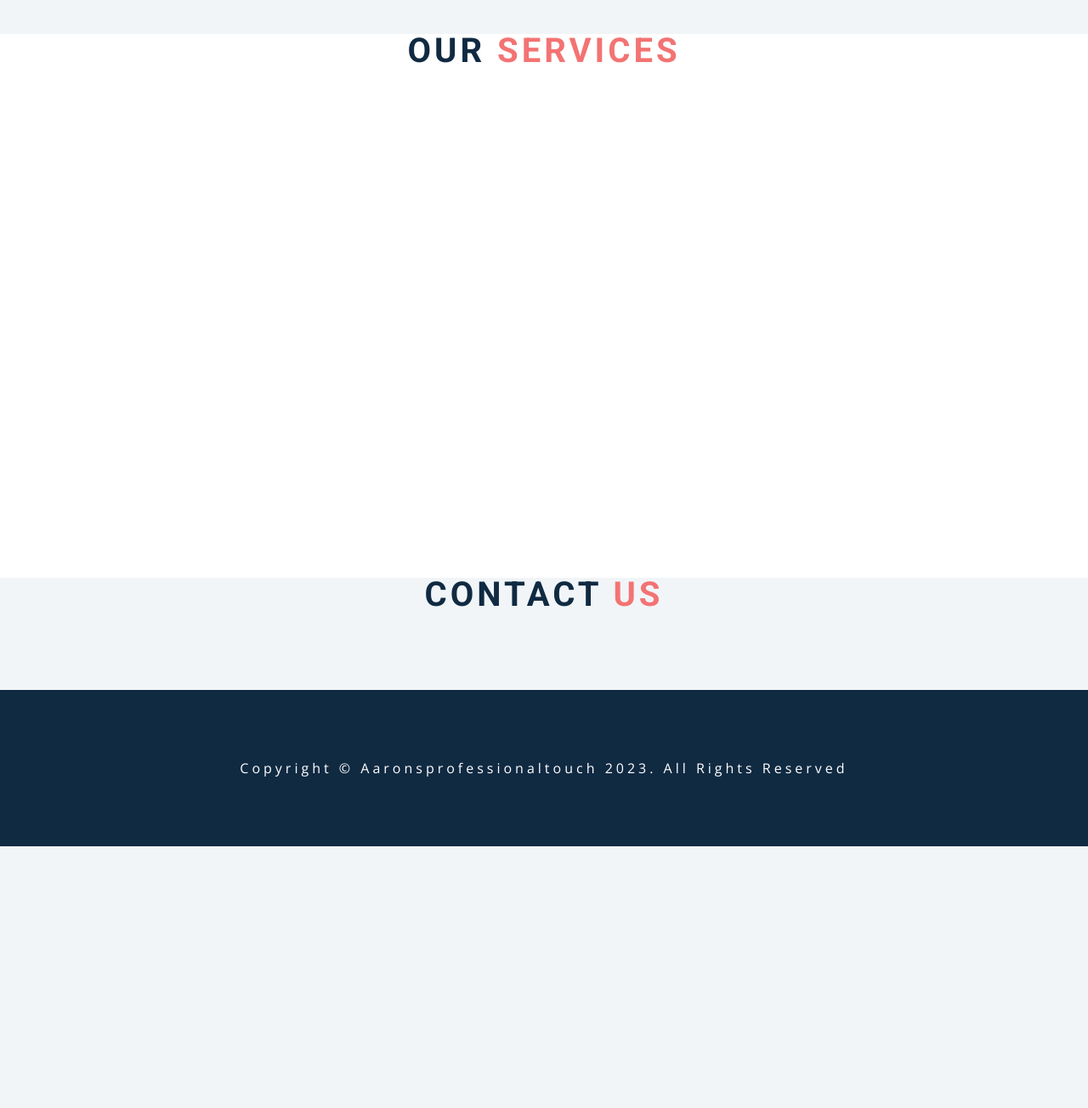
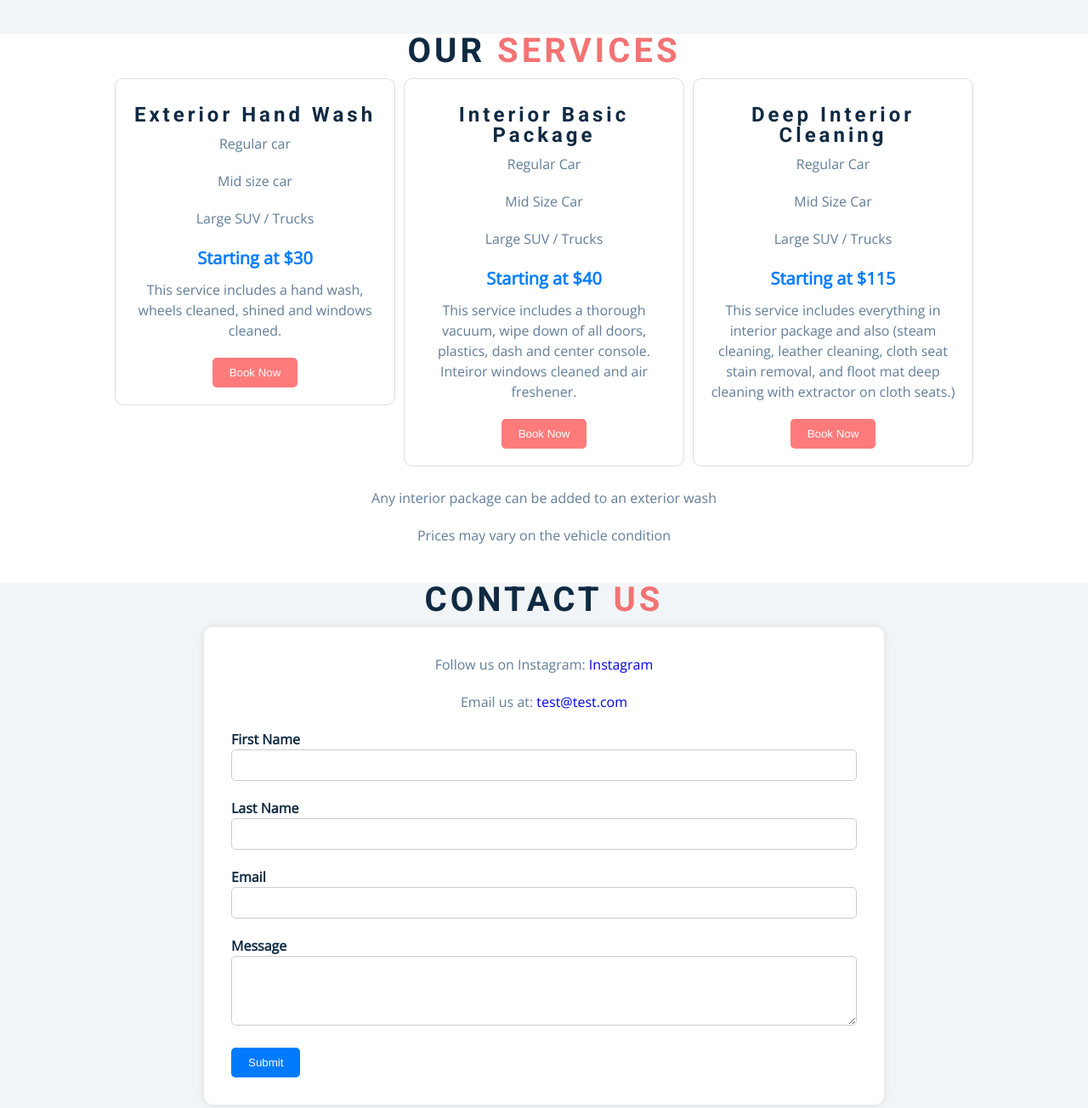
Before and after one commit to moisesortega/aaronsdetail, a plain HTML site: page index.html in a window 1280 px wide. Shown: the part 1640-2944 px from the top of the page at 85% size. Before the commit the page ends 2636 px from the top, so only its background shows below. Drawn offline with nearby package versions, Linux system fonts and the light colour scheme.

Commit message:
bug fixes

```diff
--- a/index.html
+++ b/index.html
@@ -59,20 +59,79 @@
       <div class="title">
         <h2>about <span>us</span></h2>
       </div>
-        <div class="bodytext section-center">
+      <div class="aboutus-container">
+          <img src="aaronphoto.jpg" alt="Detailing photo" />
           <p>I'm Aaron, the proud owner of a Patterson-based detailing business, serving our community for four years. Our strong customer relationships are the heart of our success. We're dedicated to providing top-notch services and ensuring your vehicles shines like new. Contact us today for a personalized detailing experience!</p>
-        </div>
+      </div>
     </section>
     <!-- services -->
     <section id="services" class="section">
       <div class="title">
         <h2>our <span>services</span></h2>
       </div>
+      <div class="package-container">
+        <div class="package-card">
+          <h2>Exterior Hand Wash</h2>
+          <p>Regular car</p>
+          <p>Mid size car</p>
+          <p>Large SUV / Trucks</p>
+          <p class="price">Starting at $30</p>
+          <p>This service includes a hand wash, wheels cleaned, shined and windows cleaned. </p>
+          <a href="#contact"><button class="buy-button">Book Now</button></a>
+        </div>
+
+        <div class="package-card">
+          <h2>Interior Basic Package</h2>
+          <p>Regular Car</p>
+          <p>Mid Size Car</p>
+          <p>Large SUV / Trucks</p>
+          <p class="price">Starting at $40</p>
+          <p>This service includes a thorough vacuum, wipe down of all doors, plastics, dash and center console. Inteiror windows cleaned and air freshener. </p>
+          <a href="#contact"><button class="buy-button">Book Now</button></a>
+        </div>
+
+        <div class="package-card">
+          <h2>Deep Interior Cleaning</h2>
+          <p>Regular Car</p>
+          <p>Mid Size Car</p>
+          <p>Large SUV / Trucks</p>
+          <p class="price">Starting at $115</p>
+          <p>This service includes everything in interior package and also (steam cleaning, leather cleaning, cloth seat stain removal, and floot mat deep cleaning with extractor on cloth seats.)</p>
+          <a href="#contact"><button class="buy-button">Book Now</button></a>
+        </div>
+      </div>
+      <div id="aligntext">
+        <p>Any interior package can be added to an exterior wash</p>
+        <p>Prices may vary on the vehicle condition</p>
+      </div>
     </section>
     <!-- contact -->
     <section id="contact" class="section">
       <div class="title">
         <h2>contact <span>us</span></h2>
+      </div>
+      <div class="contact-container">
+        <p>Follow us on Instagram: <a href="https://www.instagram.com/aarons_professional_touch/" target="_blank">Instagram</a></p>
+        <p>Email us at: <a href="mailto:contact@yourwebsite.com">test@test.com</a></p>
+        <form class="contact-form" action="#" method="POST">
+            <div class="form-group">
+              <label for="first-name">First Name</label>
+              <input type="text" id="first-name" name="first-name" required>
+            </div>
+            <div class="form-group">
+              <label for="last-name">Last Name</label>
+              <input type="text" id="last-name" name="last-name" required>
+            </div>
+            <div class="form-group">
+              <label for="email">Email</label>
+              <input type="email" id="email" name="email" required>
+            </div>
+            <div class="form-group">
+              <label for="message">Message</label>
+              <textarea id="message" name="message" rows="4" required></textarea>
+            </div>
+            <button type="submit" class="submit-button">Submit</button>
+          </form>
       </div>
     </section>
     <!-- footer -->
--- a/styles.css
+++ b/styles.css
@@ -170,7 +170,13 @@ p {
 }
 /* section */
 .section {
-  padding-bottom: 5rem;
+  padding-bottom: 1.5rem;
+}
+
+.section img {
+  max-width: 28%;
+  height: auto;
+  align-content: center;
 }
 
 .section-center {
@@ -323,8 +329,14 @@ header {
   .container p {
     max-width: 40rem;
   }
+
+  .package-card {
+    width: 100%;
+    height: auto;
+    margin-bottom: 20px
+  }
 }
-/* sections and title */
+/* sections, title  */
 .title h2 {
   text-align: center;
   text-transform: uppercase;
@@ -332,18 +344,24 @@ header {
 .title span {
   color: var(--clr-secondary);
 }
-.bodytext {
-  text-align: center;
-}
 
 #about,
 #services,
-#tours {
+#contact {
+  text-align: center;
   height: 80vh;
 }
 #services {
+  height: auto;
   background: var(--clr-white);
 }
+#about img {
+  max-width: 100%; /* Ensure the image stays within its container */
+  height: auto; /* Maintain the aspect ratio of the image */
+  width: 15%;
+  align-items: center;
+}
+
 footer {
   background: var(--clr-grey-1);
   padding: 5rem 1rem;
@@ -388,3 +406,133 @@ footer p {
     transform: scale(1);
   }
 }
+
+/* Package cars */
+
+#aligntext {
+  text-align: center;
+  margin-top: 5px;
+}
+
+/* Package card container */
+.package-container {
+  display: flex;
+  flex-wrap: wrap;
+  justify-content: center;
+  align-items: flex-start;
+  gap: 10px;
+}
+
+.package-card {
+  width: 330px;
+  border: 1px solid #ddd;
+  border-radius: 10px;
+  padding: 20px;
+  text-align: center;
+}
+
+/* Package name */
+.package-card h2 {
+  font-size: 24px;
+  margin: 10px 0;
+}
+
+/* Package description */
+.package-card p {
+  font-size: 16px;
+}
+
+/* Price */
+.package-card .price {
+  font-size: 20px;
+  font-weight: bold;
+  color: #007bff;
+  margin: 10px 0;
+}
+
+/* Buy Now Button */
+.package-card .buy-button {
+  background-color: #ff7b7b;
+  color: #fff;
+  padding: 10px 20px;
+  border: none;
+  border-radius: 5px;
+  cursor: pointer;
+  transition: background-color 0.3s ease;
+}
+
+.package-card .buy-button:hover {
+  background-color: #ff0000;
+}
+
+/* About Us Container */
+.aboutus-container {
+  text-align: center; /* Center-align the content within the div */
+}
+
+.aboutus-container img {
+  display: block; /* Ensures margin:auto works correctly */
+  margin: 0 auto; /* Center the image horizontally */
+  max-width: 100%; /* Ensure the image does not exceed its container */
+  height: auto; /* Maintain aspect ratio of the image */
+}
+
+.aboutus-container p {
+  margin-top: 30px; /* Add some space between the image and the text */
+  font-size: 16px; /* Adjust the font size as needed */
+  color: #333;
+  text-align: center;
+  padding-left: 5%;
+  padding-right: 5%;
+}
+
+/* Contact Container */
+.contact-container {
+  max-width: 800px;
+  margin: 0 auto;
+  padding: 2rem;
+  background-color: #fff;
+  border-radius: 10px;
+  box-shadow: 0 0 10px rgba(0, 0, 0, 0.1);
+}
+
+/* Contact form styles */
+.contact-form {
+  text-align: left;
+}
+
+.form-group {
+  margin-bottom: 20px;
+}
+
+label {
+  display: block;
+  font-weight: bold;
+}
+
+input[type="text"],
+input[type="email"],
+textarea {
+  width: 100%;
+  padding: 10px;
+  border: 1px solid #ccc;
+  border-radius: 5px;
+}
+
+textarea {
+  resize: vertical;
+}
+
+.submit-button {
+  background-color: #007bff;
+  color: #fff;
+  padding: 10px 20px;
+  border: none;
+  border-radius: 5px;
+  cursor: pointer;
+  transition: background-color 0.3s ease;
+}
+
+.submit-button:hover {
+  background-color: #0056b3;
+}
```
